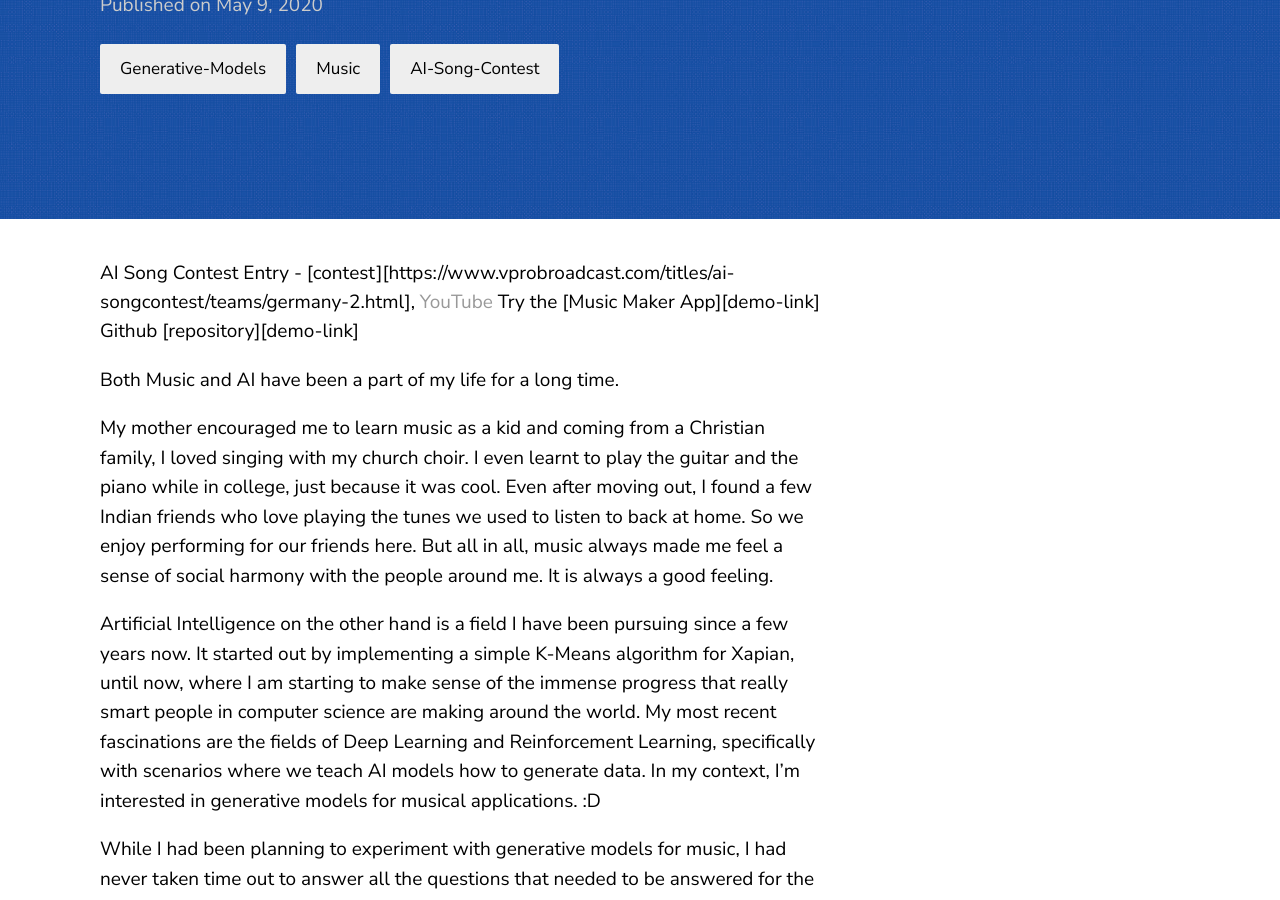
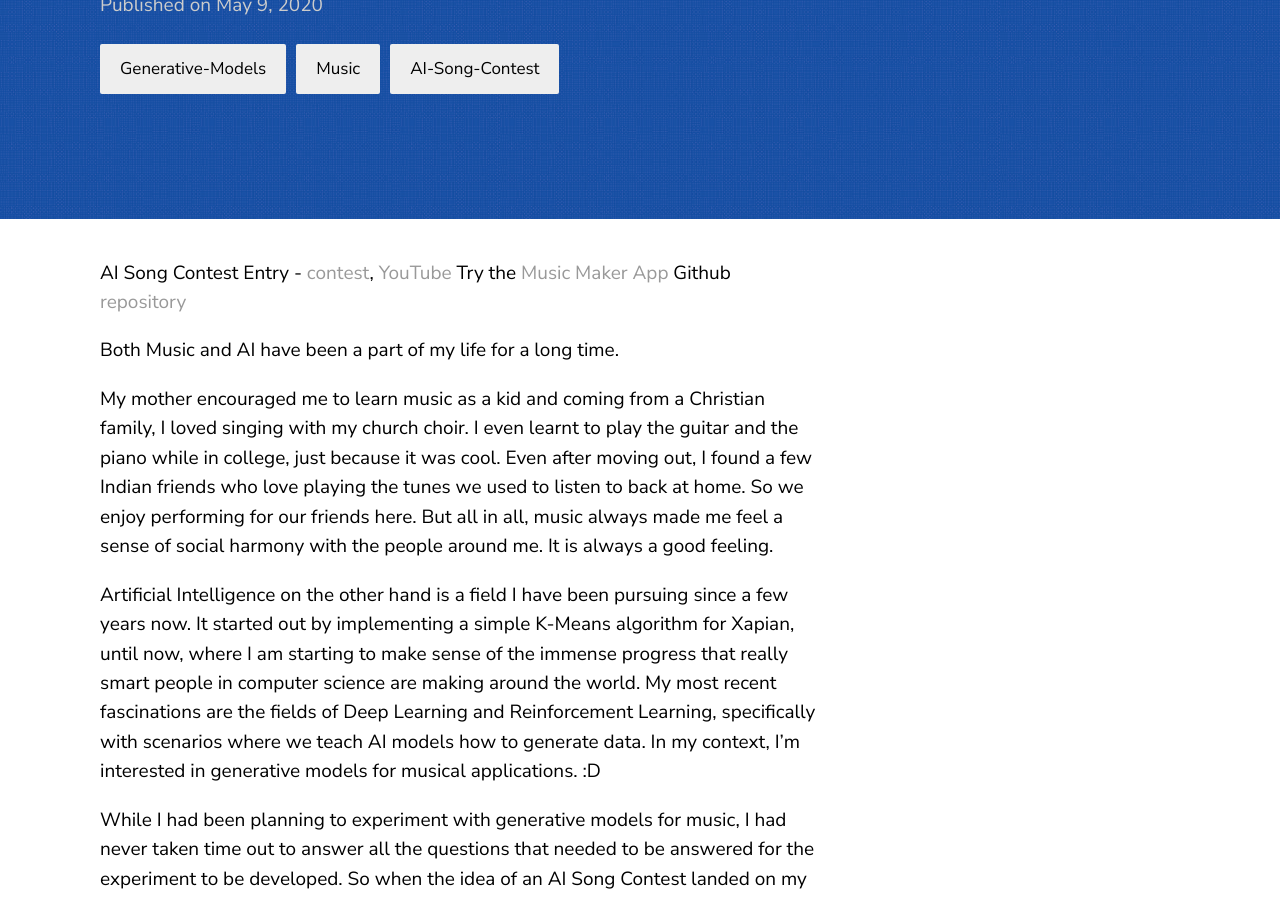
Before and after one commit to richhiey/richhiey.github.io, a Jekyll site: the page built from _posts/2019-05-23-experiments-on-writing-music-with-AI.markdown, in a window 1280 px wide and 900 px high, scrolled down 310 px. Built offline with Jekyll 4.4.1, drawn with Linux system fonts in a browser that asks for light colours; some of the changed lines change nothing that is shown.

Commit message:
update theme

```diff
--- a/_posts/2019-05-23-experiments-on-writing-music-with-AI.markdown
+++ b/_posts/2019-05-23-experiments-on-writing-music-with-AI.markdown
@@ -6,9 +6,9 @@ date:   2020-05-09 21:03:36 +0530
 categories: Generative-Models Music AI-Song-Contest
 ---
 
-AI Song Contest Entry - [contest][https://www.vprobroadcast.com/titles/ai-songcontest/teams/germany-2.html], [YouTube][song-link]
-Try the [Music Maker App][demo-link]
-Github [repository][demo-link]
+AI Song Contest Entry - [contest][contest], [YouTube][song-link]
+Try the [Music Maker App][demo-app]
+Github [repository][github-repo]
 
 Both Music and AI have been a part of my life for a long time.
 
@@ -29,3 +29,4 @@ While I had been planning to experiment with generative models for music, I had
 [github-repo]: https://github.com/richhiey1996/music-maker
 [demo-app]:   https://ai-music-maker.herokuapp.com
 [song-link]: https://www.youtube.com/watch?v=BNRd4eo-ePk
+[contest]: https://www.vprobroadcast.com/titles/ai-songcontest/teams/germany-2.html
```
